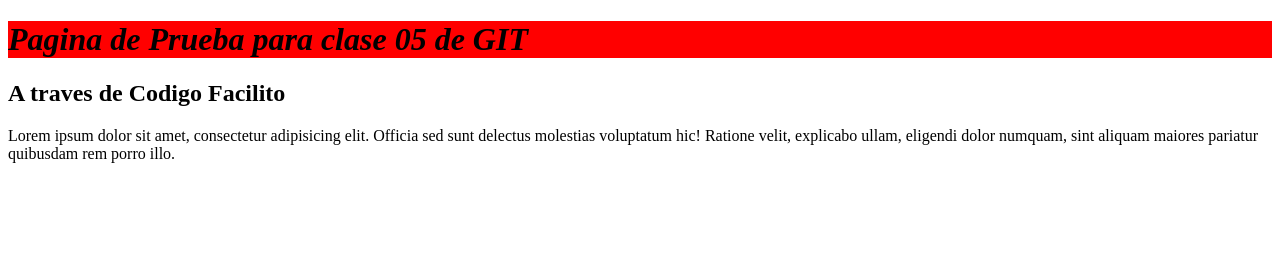
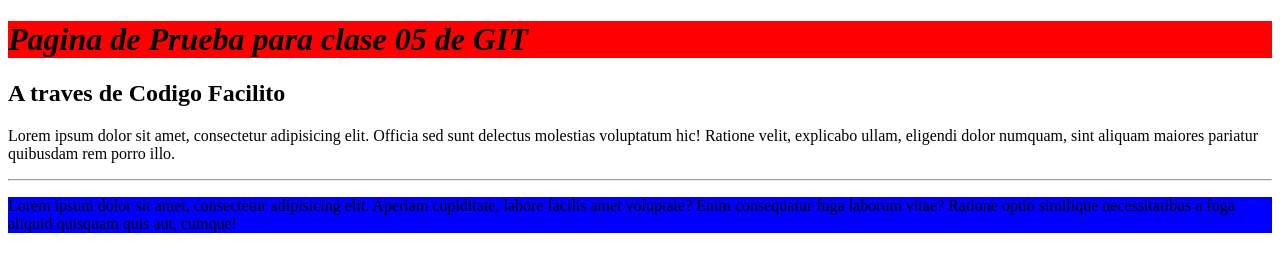
Before and after one commit to ciscoarg/codFacil_GIT, a plain HTML site: page git05/OperandoCambios/index.html in a window 1280 px wide. Drawn offline with Linux system fonts and the light colour scheme.

Commit message:
Agruegue un nuevo parafo al index y en el csss le puse un color de fondo blue

```diff
--- a/git05/OperandoCambios/index.html
+++ b/git05/OperandoCambios/index.html
@@ -10,7 +10,12 @@
 
 	<h1>Pagina de Prueba para clase 05 de GIT</h1>
 	<h2>A traves de Codigo Facilito</h2>
+
 	<p>Lorem ipsum dolor sit amet, consectetur adipisicing elit. Officia sed sunt delectus molestias voluptatum hic! Ratione velit, explicabo ullam, eligendi dolor numquam, sint aliquam maiores pariatur quibusdam rem porro illo.</p>
+
+	<hr>
+
+	<p id="parrafo2">Lorem ipsum dolor sit amet, consectetur adipisicing elit. Aperiam cupiditate, labore facilis amet voluptate? Enim consequatur fuga laborum vitae? Ratione optio similique necessitatibus a fuga aliquid quisquam quis aut, cumque!</p>
 
 </body>
 </html>
--- a/git05/OperandoCambios/pagPrueba.css
+++ b/git05/OperandoCambios/pagPrueba.css
@@ -2,3 +2,8 @@ h1 {
 	background-color: red;
 	font-style: italic;
 }
+
+
+#parrafo2{
+	background-color: blue;
+}
```
